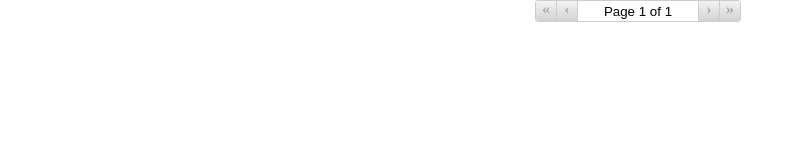
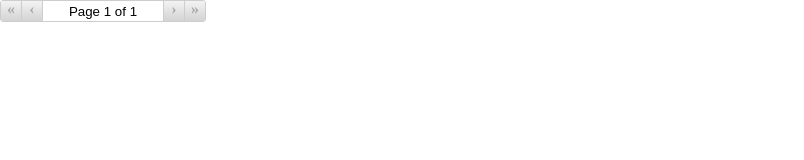
Before and after one commit to ataraciuk/Conspiragram, a plain HTML site: page index.html in a window 1280 px wide. Shown: the whole page, without its empty margins (0-804 px from the left). Drawn offline with nearby package versions, Linux system fonts and the light colour scheme.

Commit message:
fixed pagination position

```diff
--- a/css/style.css
+++ b/css/style.css
@@ -50,7 +50,7 @@ body{
 	clear:both;
 }
 .center {
-	margin: 0 auto;
+	margin-bottom: 20px;
 	width: 210px;
 }
 
```
